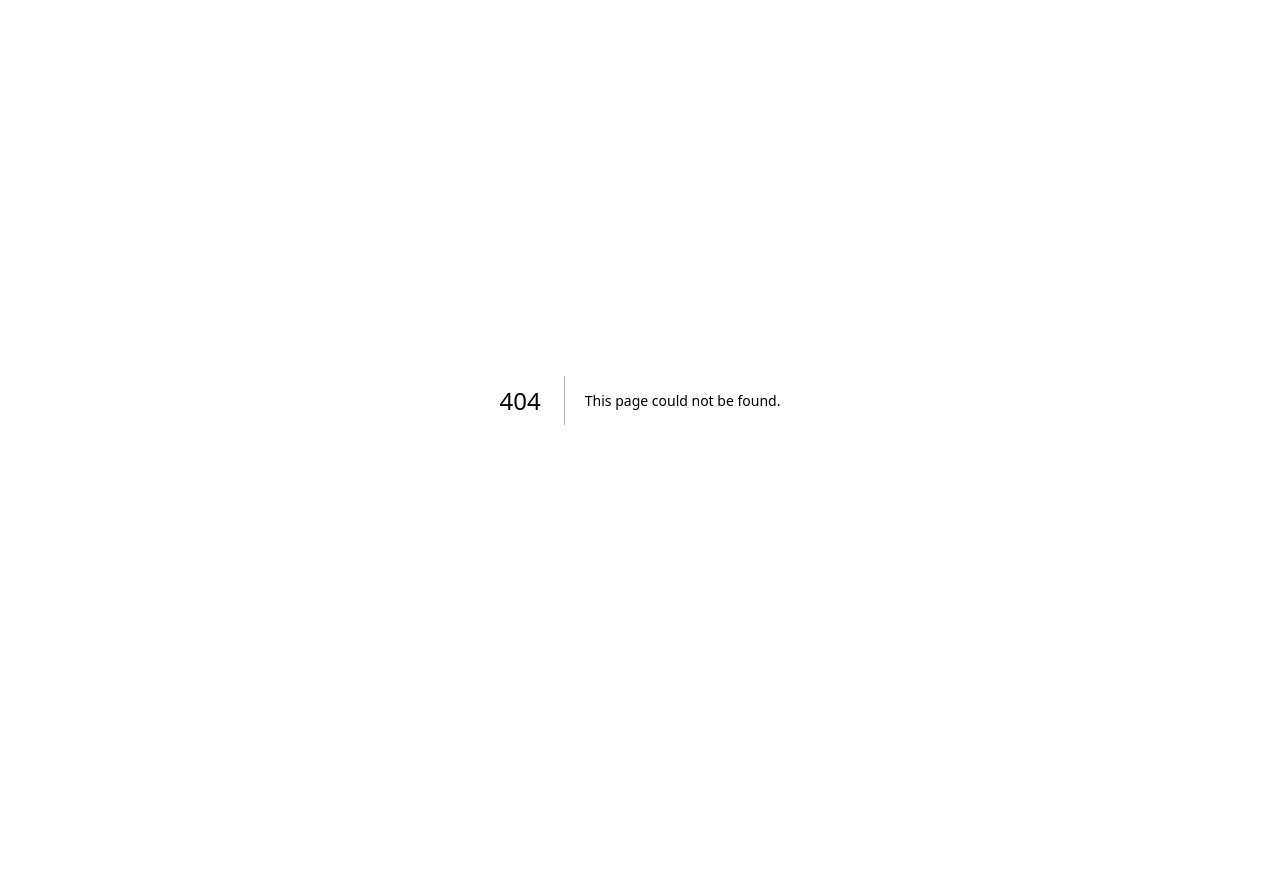
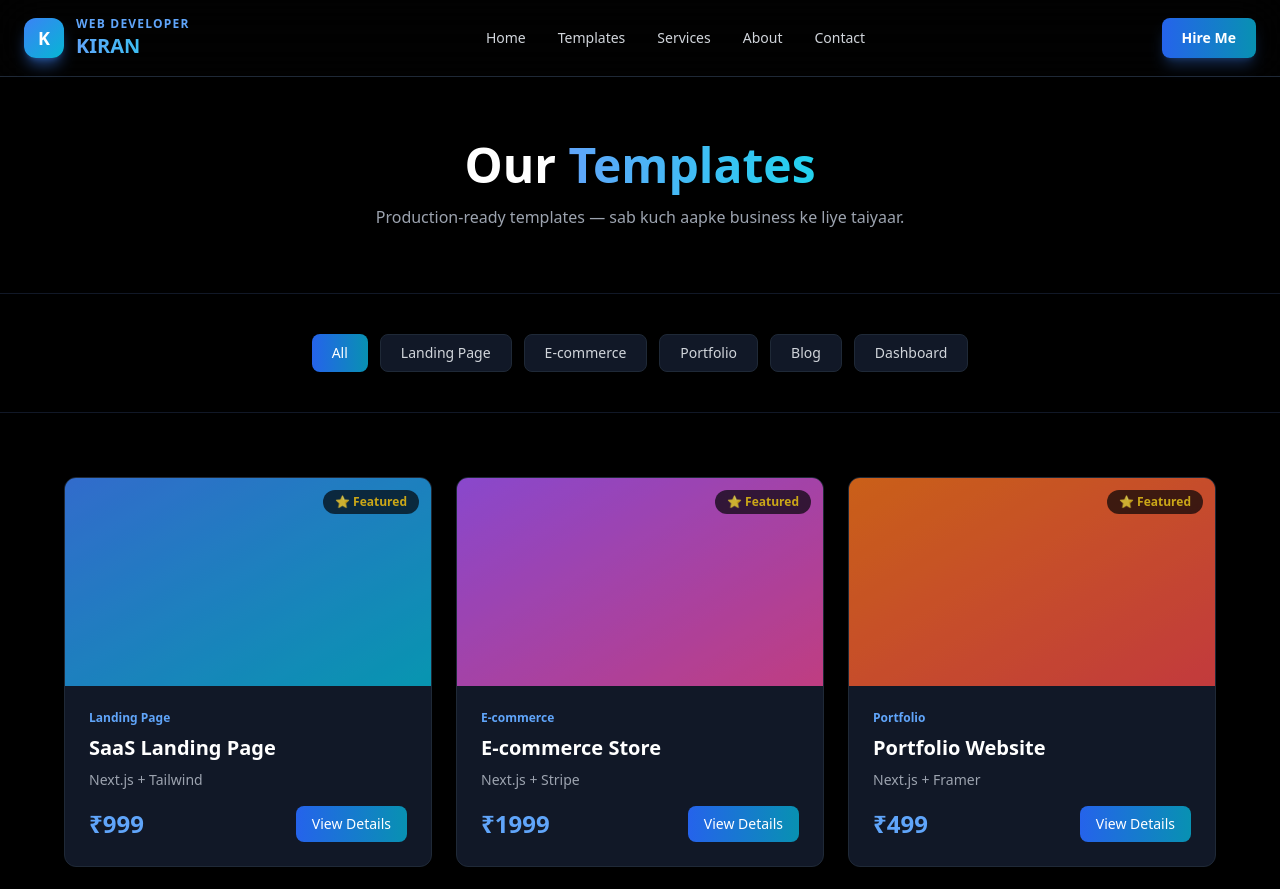
Before and after one commit to Mrkiranind/WEB-DEVELOPER-KIRAN, a Next.js app: page /templates in a window 1280 px wide. Before the commit this address had no page. Shown: the top 889 px of the page. Before the commit the page ends 800 px from the top, so only its background shows below. Built offline with nearby package versions, Linux system fonts and the light colour scheme.

Commit message:
Add TemplatesPage component with filtering functionality

```diff
--- /dev/null
+++ b/src/app/templates/page.js
@@ -0,0 +1,100 @@
+"use client";
+
+import { useState } from "react";
+import Link from "next/link";
+import Navbar from "@/components/Navbar";
+import Footer from "@/components/Footer";
+
+export default function TemplatesPage() {
+  const [filter, setFilter] = useState("All");
+
+  const categories = ["All", "Landing Page", "E-commerce", "Portfolio", "Blog", "Dashboard"];
+
+  const templates = [
+    { id: 1, name: "SaaS Landing Page", price: 999, category: "Landing Page", tag: "Next.js + Tailwind", color: "from-blue-500 to-cyan-500", featured: true },
+    { id: 2, name: "E-commerce Store", price: 1999, category: "E-commerce", tag: "Next.js + Stripe", color: "from-purple-500 to-pink-500", featured: true },
+    { id: 3, name: "Portfolio Website", price: 499, category: "Portfolio", tag: "Next.js + Framer", color: "from-orange-500 to-red-500", featured: true },
+    { id: 4, name: "Blog Platform", price: 1299, category: "Blog", tag: "Next.js + MDX", color: "from-green-500 to-emerald-500", featured: false },
+    { id: 5, name: "Admin Dashboard", price: 2499, category: "Dashboard", tag: "Next.js + Chart.js", color: "from-indigo-500 to-purple-500", featured: false },
+    { id: 6, name: "Agency Website", price: 1499, category: "Landing Page", tag: "Next.js + Framer", color: "from-rose-500 to-orange-500", featured: false },
+    { id: 7, name: "Restaurant Website", price: 899, category: "Landing Page", tag: "Next.js + Tailwind", color: "from-yellow-500 to-orange-500", featured: false },
+    { id: 8, name: "Fitness Landing", price: 799, category: "Landing Page", tag: "Next.js + Tailwind", color: "from-lime-500 to-green-500", featured: false },
+    { id: 9, name: "Real Estate Site", price: 1899, category: "E-commerce", tag: "Next.js + Maps", color: "from-sky-500 to-blue-500", featured: false },
+  ];
+
+  const filtered = filter === "All" ? templates : templates.filter((t) => t.category === filter);
+
+  return (
+    <>
+      <Navbar />
+      <main className="min-h-screen bg-black text-white">
+        <section className="px-6 py-16 border-b border-gray-900">
+          <div className="max-w-6xl mx-auto text-center">
+            <h1 className="text-4xl md:text-5xl font-bold mb-4">
+              Our <span className="bg-gradient-to-r from-blue-400 to-cyan-400 bg-clip-text text-transparent">Templates</span>
+            </h1>
+            <p className="text-gray-400 max-w-2xl mx-auto">
+              Production-ready templates — sab kuch aapke business ke liye taiyaar.
+            </p>
+          </div>
+        </section>
+
+        <section className="px-6 py-10 border-b border-gray-900">
+          <div className="max-w-6xl mx-auto flex flex-wrap gap-3 justify-center">
+            {categories.map((cat) => (
+              <button
+                key={cat}
+                onClick={() => setFilter(cat)}
+                className={`px-5 py-2 rounded-lg text-sm font-medium transition ${
+                  filter === cat
+                    ? "bg-gradient-to-r from-blue-600 to-cyan-600 text-white"
+                    : "bg-gray-900 border border-gray-800 text-gray-300 hover:border-blue-500"
+                }`}
+              >
+                {cat}
+              </button>
+            ))}
+          </div>
+        </section>
+
+        <section className="px-6 py-16">
+          <div className="max-w-6xl mx-auto">
+            <div className="grid md:grid-cols-2 lg:grid-cols-3 gap-6">
+              {filtered.map((t) => (
+                <Link
+                  key={t.id}
+                  href={`/templates/${t.id}`}
+                  className="bg-gray-900 border border-gray-800 rounded-xl overflow-hidden hover:border-blue-500/50 hover:-translate-y-1 transition duration-300 group block"
+                >
+                  <div className={`h-52 bg-gradient-to-br ${t.color} opacity-80 group-hover:opacity-100 transition relative`}>
+                    {t.featured && (
+                      <span className="absolute top-3 right-3 bg-black/70 backdrop-blur text-yellow-400 text-xs font-semibold px-3 py-1 rounded-full">
+                        ⭐ Featured
+                      </span>
+                    )}
+                  </div>
+                  <div className="p-6">
+                    <p className="text-xs text-blue-400 font-semibold mb-2">{t.category}</p>
+                    <h3 className="text-xl font-semibold mb-2">{t.name}</h3>
+                    <p className="text-sm text-gray-400 mb-4">{t.tag}</p>
+                    <div className="flex justify-between items-center">
+                      <span className="text-2xl font-bold text-blue-400">₹{t.price}</span>
+                      <span className="bg-gradient-to-r from-blue-600 to-cyan-600 px-4 py-2 rounded-lg text-sm font-medium">
+                        View Details
+                      </span>
+                    </div>
+                  </div>
+                </Link>
+              ))}
+            </div>
+
+            {filtered.length === 0 && (
+              <p className="text-center text-gray-400 py-20">No templates found in this category.</p>
+            )}
+          </div>
+        </section>
+      </main>
+      <Footer />
+    </>
+  );
+}
```
